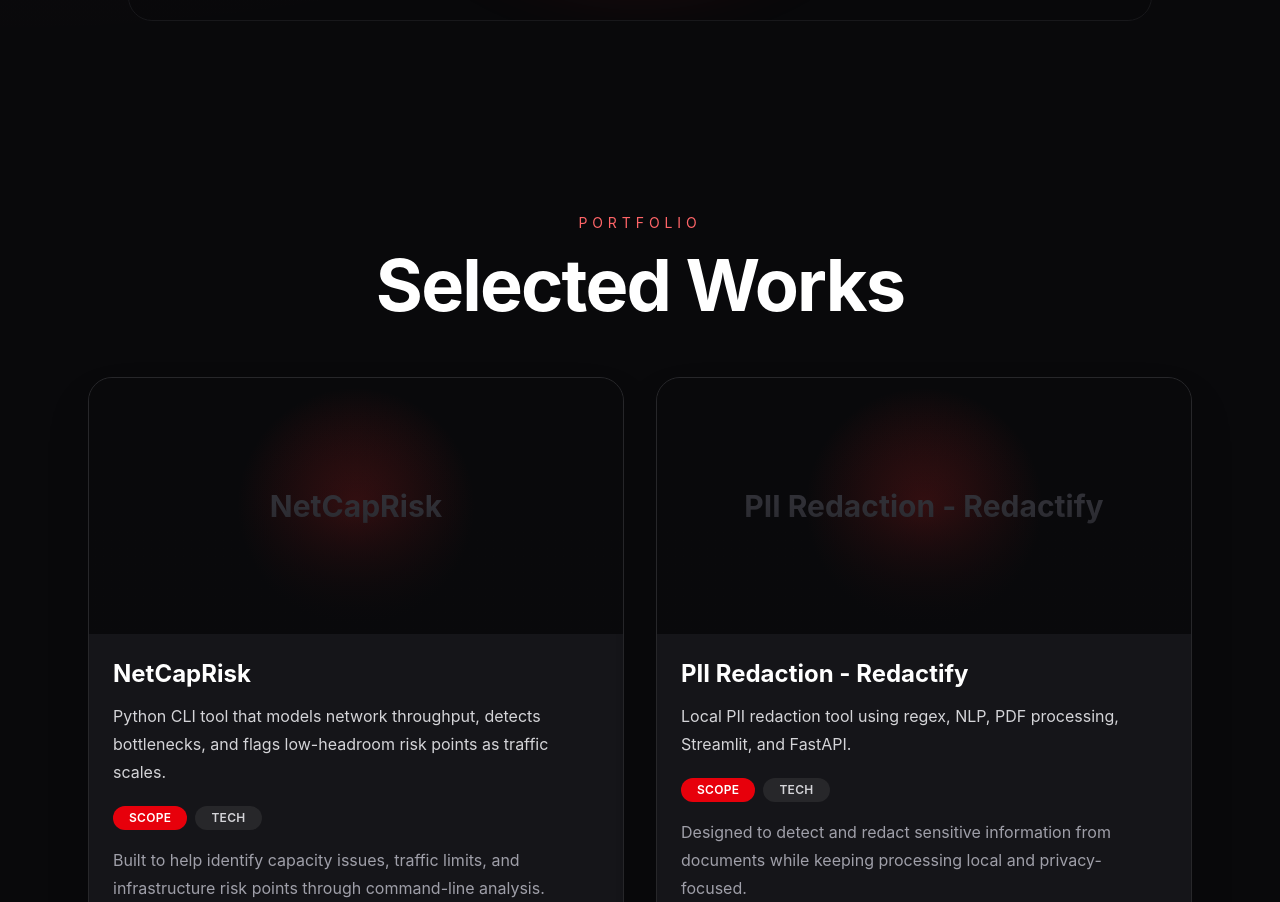
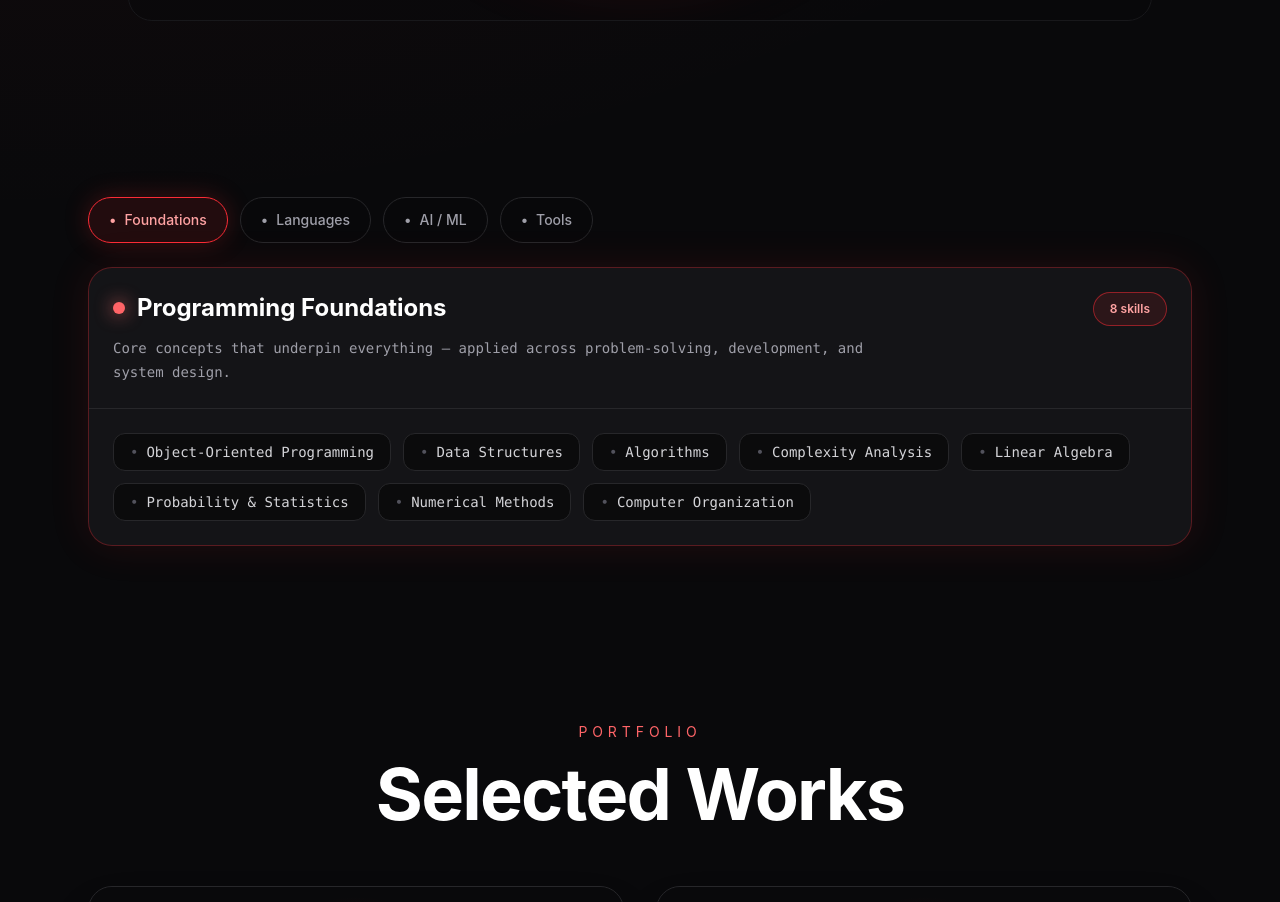
Before and after one commit to Utopias187/Portfolio-Website, a React app: page / in a window 1280 px wide. Shown: the part 1898-2800 px from the top of the page. Built offline with nearby package versions, Linux system fonts and the light colour scheme; the HTML template or start-up script is replaced by a standard one.

Commit message:
Add tabbed skills section

```diff
--- a/src/App.jsx
+++ b/src/App.jsx
@@ -1,4 +1,8 @@
+import { useState } from "react"
+
 function App() {
+  const [activeSkillCategory, setActiveSkillCategory] = useState("foundations")
+
   const techStack = [
     "React",
     "Tailwind",
@@ -13,6 +17,64 @@ function App() {
     "Git",
     "GitHub",
   ]
+
+  const skillCategories = {
+    foundations: {
+      label: "Foundations",
+      title: "Programming Foundations",
+      description:
+        "Core concepts that underpin everything — applied across problem-solving, development, and system design.",
+      skills: [
+        "Object-Oriented Programming",
+        "Data Structures",
+        "Algorithms",
+        "Complexity Analysis",
+        "Linear Algebra",
+        "Probability & Statistics",
+        "Numerical Methods",
+        "Computer Organization",
+      ],
+    },
+    languages: {
+      label: "Languages",
+      title: "Programming Languages",
+      description:
+        "Languages I use to build command-line tools, web apps, backend systems, and technical projects.",
+      skills: ["Python", "JavaScript", "C", "C++", "Rust", "SQL", "HTML", "CSS"],
+    },
+    ai: {
+      label: "AI / ML",
+      title: "AI & Machine Learning",
+      description:
+        "Tools and concepts I use for AI-focused projects, data processing, and intelligent applications.",
+      skills: [
+        "Machine Learning",
+        "NLP",
+        "FastAPI",
+        "Streamlit",
+        "Data Processing",
+        "Model Evaluation",
+        "Prompt Engineering",
+        "AI Tooling",
+      ],
+    },
+    tools: {
+      label: "Tools",
+      title: "Developer Tools",
+      description:
+        "Tools and frameworks I use to design, build, test, deploy, and maintain software projects.",
+      skills: [
+        "React",
+        "Tailwind CSS",
+        "Node.js",
+        "Express",
+        "MongoDB",
+        "Git",
+        "GitHub",
+        "Vercel",
+      ],
+    },
+  }
 
   const expertiseTools = [
     {
@@ -165,6 +227,13 @@ function App() {
                 className="rounded-full px-4 py-2 hover:bg-zinc-800 hover:text-white"
               >
                 Expertise
+              </a>
+
+              <a
+                href="#skills"
+                className="rounded-full px-4 py-2 hover:bg-zinc-800 hover:text-white"
+              >
+                Skills
               </a>
 
               <a
@@ -332,6 +401,63 @@ function App() {
 
             <div className="absolute bottom-6 left-1/2 -translate-x-1/2 text-xs text-zinc-600">
               Core tools and technologies I use to build projects
+            </div>
+          </div>
+        </section>
+
+        <section id="skills" className="mx-auto max-w-6xl px-6 py-20">
+          <div className="flex flex-wrap gap-3">
+            {Object.entries(skillCategories).map(([key, category]) => (
+              <button
+                key={key}
+                onClick={() => setActiveSkillCategory(key)}
+                className={`rounded-full border px-5 py-3 text-sm font-medium transition ${
+                  activeSkillCategory === key
+                    ? "border-red-500 bg-red-500/10 text-red-300 shadow-[0_0_25px_rgba(220,38,38,0.25)]"
+                    : "border-zinc-800 bg-zinc-950/70 text-zinc-400 hover:border-red-500/50 hover:text-white"
+                }`}
+              >
+                <span className="mr-2">•</span>
+                {category.label}
+              </button>
+            ))}
+          </div>
+
+          <div className="mt-6 overflow-hidden rounded-3xl border border-red-500/30 bg-zinc-900/80 shadow-[0_0_40px_rgba(220,38,38,0.12)] backdrop-blur">
+            <div className="border-b border-zinc-800 p-6">
+              <div className="flex flex-wrap items-start justify-between gap-4">
+                <div>
+                  <div className="flex items-center gap-3">
+                    <span className="h-3 w-3 rounded-full bg-red-400 shadow-[0_0_18px_rgba(248,113,113,0.9)]" />
+
+                    <h2 className="text-2xl font-bold">
+                      {skillCategories[activeSkillCategory].title}
+                    </h2>
+                  </div>
+
+                  <p className="mt-3 max-w-3xl font-mono text-sm leading-6 text-zinc-400">
+                    {skillCategories[activeSkillCategory].description}
+                  </p>
+                </div>
+
+                <span className="rounded-full border border-red-500/50 bg-red-500/10 px-4 py-2 text-xs font-semibold text-red-300">
+                  {skillCategories[activeSkillCategory].skills.length} skills
+                </span>
+              </div>
+            </div>
+
+            <div className="p-6">
+              <div className="flex flex-wrap gap-3">
+                {skillCategories[activeSkillCategory].skills.map((skill) => (
+                  <span
+                    key={skill}
+                    className="rounded-xl border border-zinc-800 bg-zinc-950/80 px-4 py-2 font-mono text-sm text-zinc-300 transition hover:border-red-500/60 hover:text-white"
+                  >
+                    <span className="mr-2 text-zinc-600">•</span>
+                    {skill}
+                  </span>
+                ))}
+              </div>
             </div>
           </div>
         </section>
```
